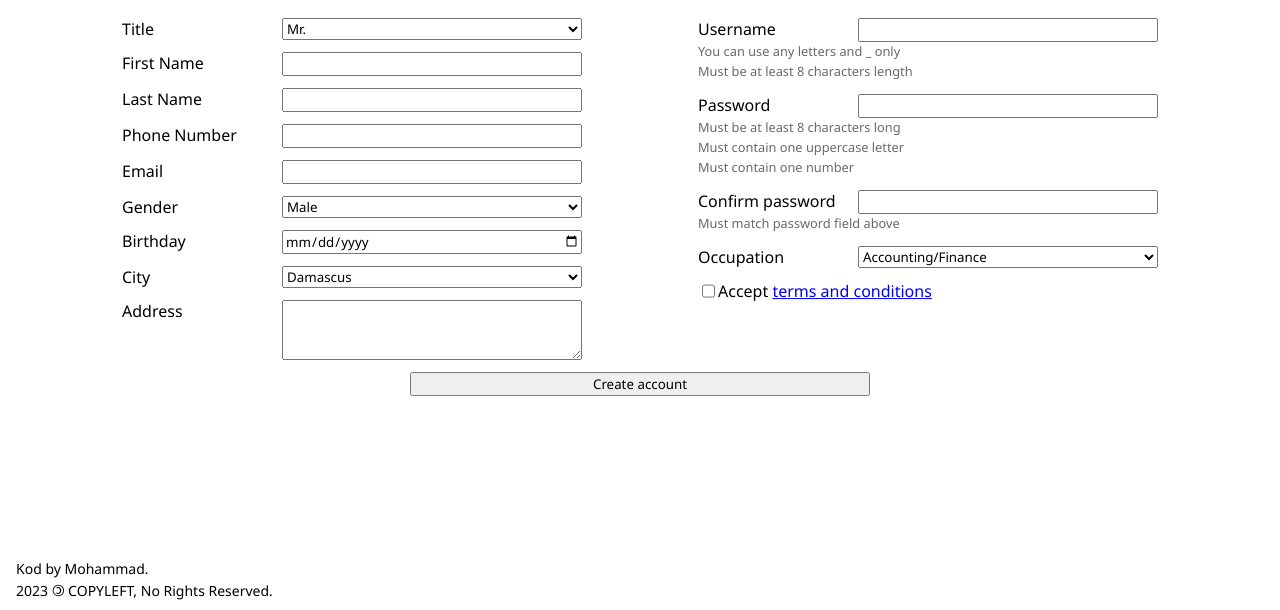
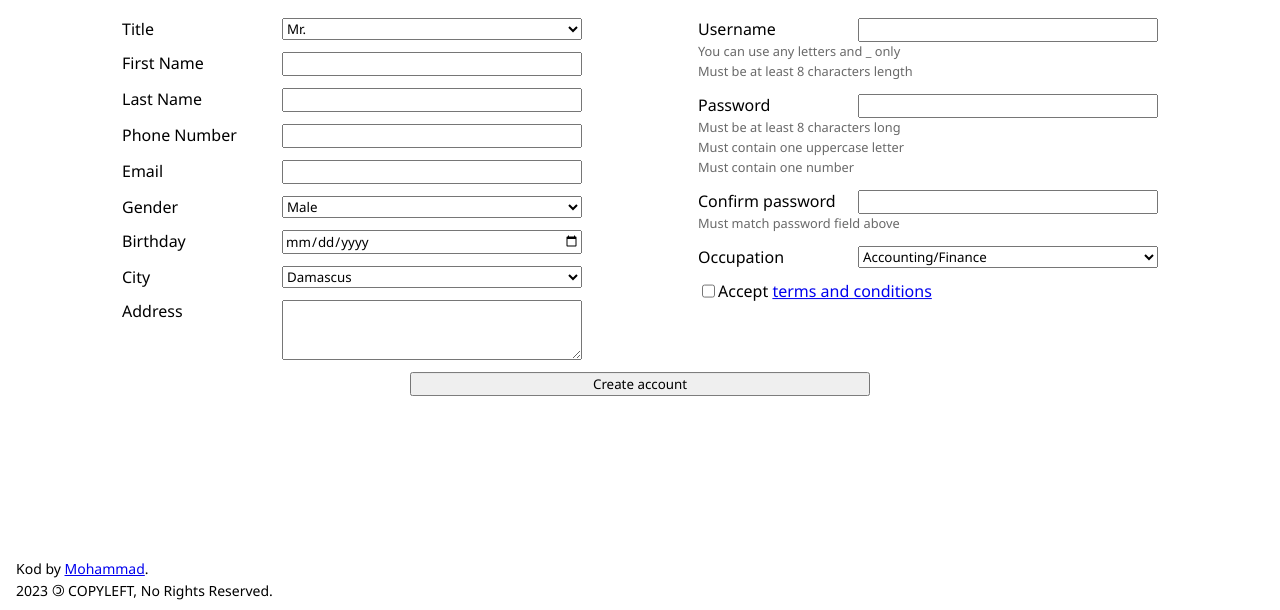
Before and after one commit to Mohammad-Diab/Mokalamt, a plain HTML site: page register/index.htm in a window 1280 px wide. Shown: the part 190-800 px from the top of the page. Drawn offline with nearby package versions, Linux system fonts and the light colour scheme; no server answers.

Commit message:
Update index.htm

```diff
--- a/register/index.htm
+++ b/register/index.htm
@@ -186,7 +186,7 @@
         </div>
     </div>
     <footer>
-        <div>Kod by Mohammad.</div>
+        <div>Kod by <a rel="noopener" target="_blank" href="https://www.linkedin.com/in/mohammadsalimdiab/">Mohammad</a>.</div>
         <div> 2023 <span class="c-icon">©</span> COPYLEFT, No Rights Reserved.</div>
     </footer>
     <script src="https://code.jquery.com/jquery-3.6.3.js"
```
